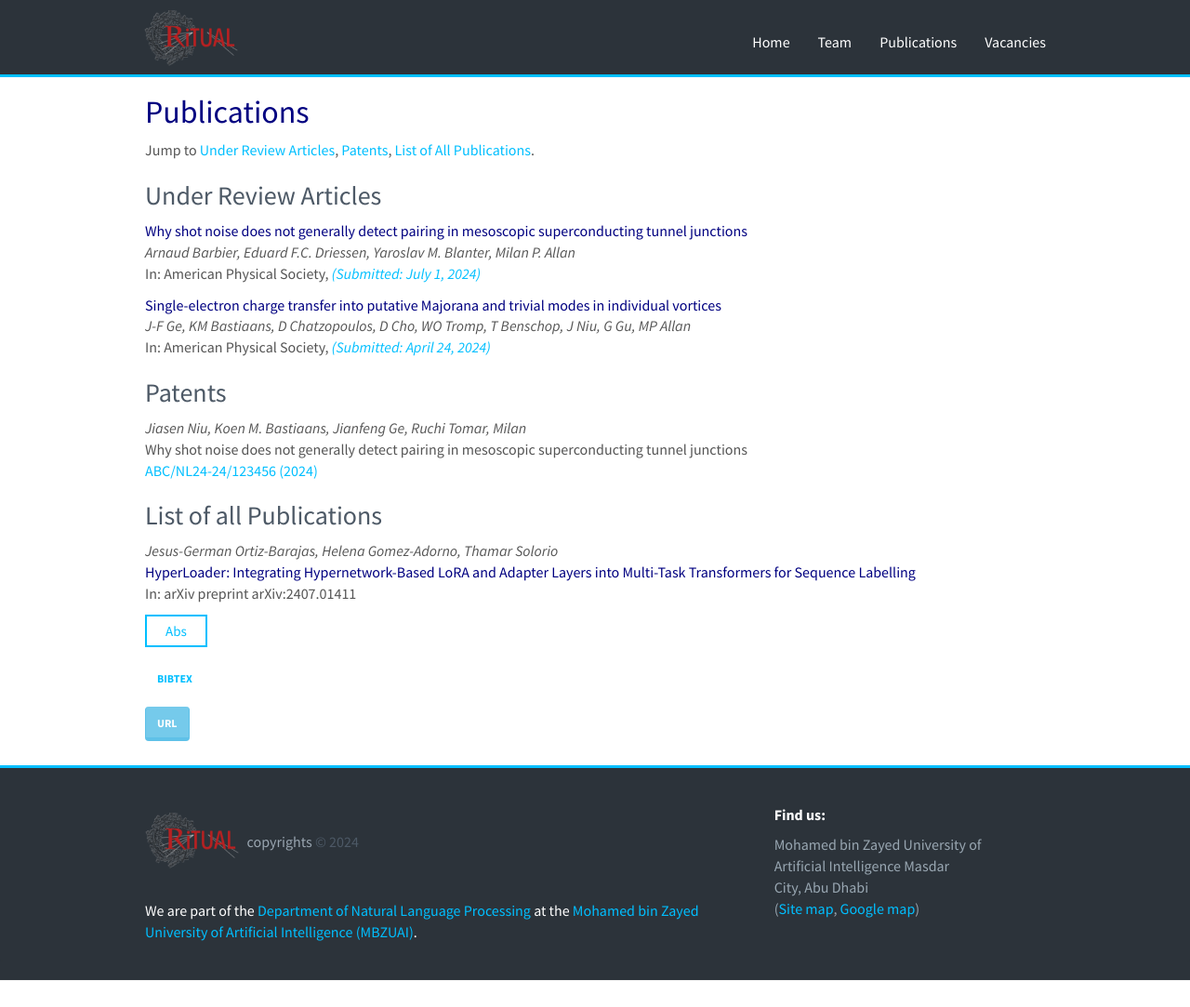
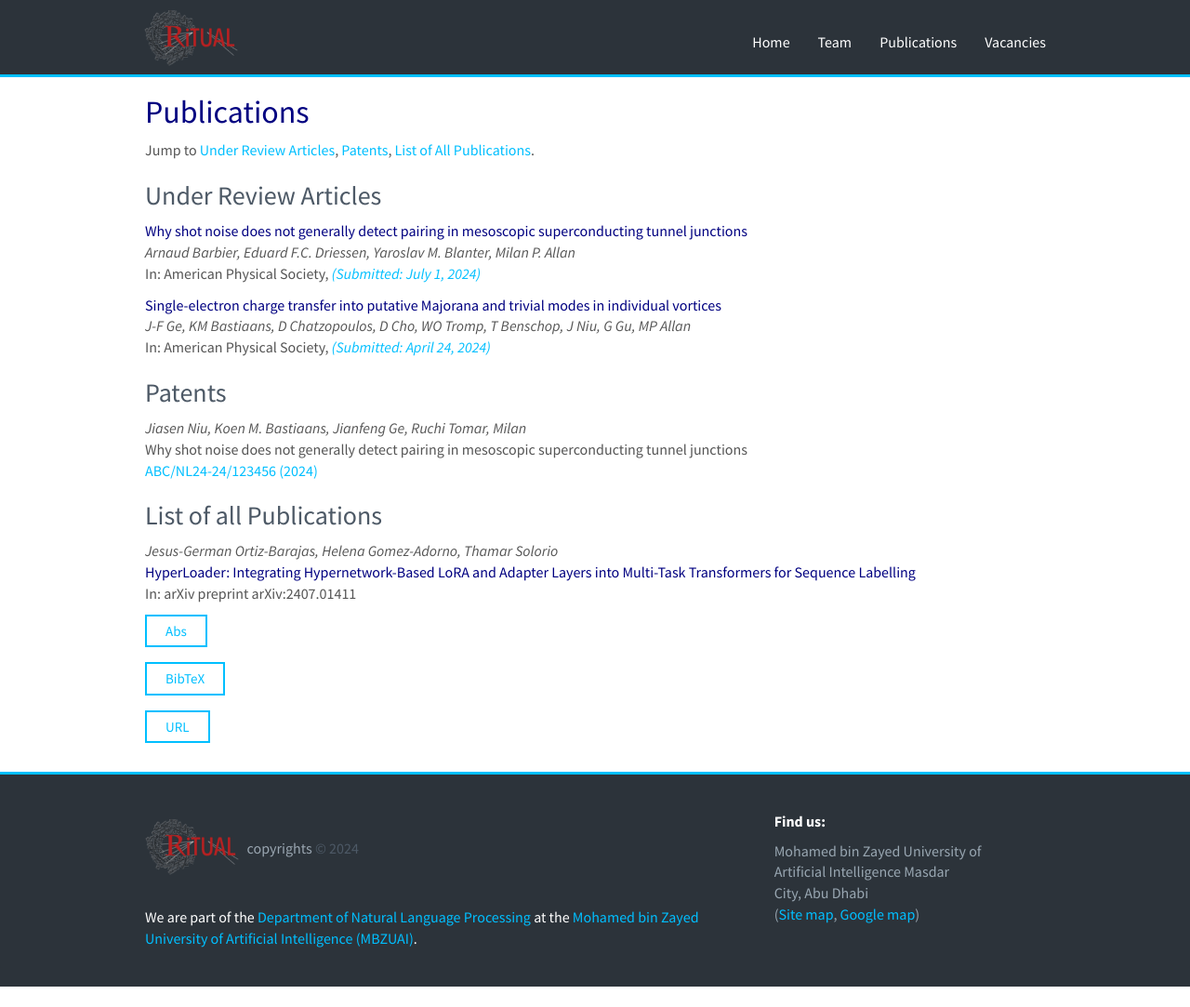
Before and after one commit to RamzaBasharat/MBZUAI, a Jekyll site: the page built from _pages/publications.md, in a window 1280 px wide and 1083 px high. Shown: the whole window at 93% size. Built offline with Jekyll 4.4.1, drawn with Linux system fonts in a browser that asks for light colours; nearby versions of some CDN libraries.

Commit message:
designing publishing page

```diff
--- a/_pages/publications.md
+++ b/_pages/publications.md
@@ -39,15 +39,15 @@ Jump to [Under Review Articles](#under-review-articles), [Patents](#patents), [L
   <span class="navy">{{ publi.title }}</span><br />
   In: {{publi.publisher}}
   <div>
-  <a class="custom-btn" data-toggle="collapse" href="#abstract" role="button" aria-expanded="false" aria-controls="collapseAbstract">
+  <a class="custom-btn" data-toggle="collapse" href="#abstract" role="button" aria-expanded="false" aria-controls="abstract">
     Abs
   </a>
 
-  <a class="btn btn-secondary" data-toggle="collapse" href="#bibtex" role="button" aria-expanded="false" aria-controls="collapseBibtex">
+  <a class="custom-btn" data-toggle="collapse" href="#bibtex" role="button" aria-expanded="false" aria-controls="bibtex">
     BibTeX
   </a>
 
-  <a class="btn btn-info" data-toggle="collapse" href="#url" role="button" aria-expanded="false" aria-controls="collapseUrl">
+  <a class="custom-btn" data-toggle="collapse" href="#url" role="button" aria-expanded="false" aria-controls="url">
     URL
   </a>
 </div>
@@ -61,13 +61,13 @@ Jump to [Under Review Articles](#under-review-articles), [Patents](#patents), [L
 
 <div class="collapse" id="bibtex">
   <div class="card card-body">
-    {{publi.bibtex}}
+    <pre>{{publi.bibtex}}</pre>
   </div>
 </div>
 
 <div class="collapse" id="url">
   <div class="card card-body">
-    {{publi.url}}
+    <a href="{{publi.url}}" target="_blank" class="custom-link">{{publi.url}}</a>
   </div>
 </div>
 
```
